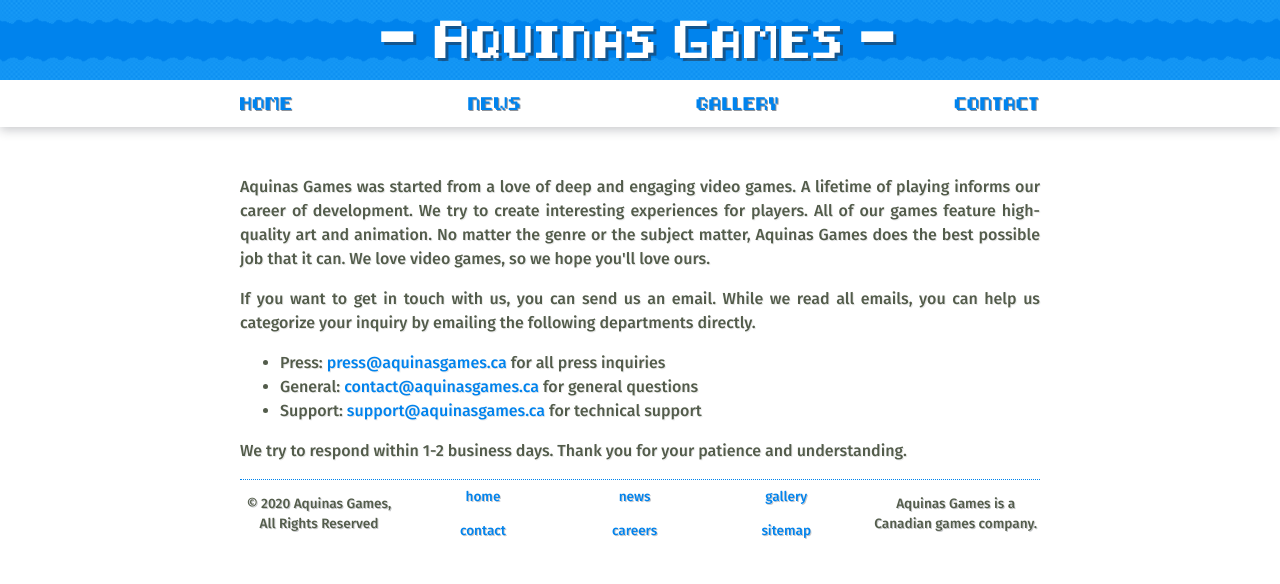
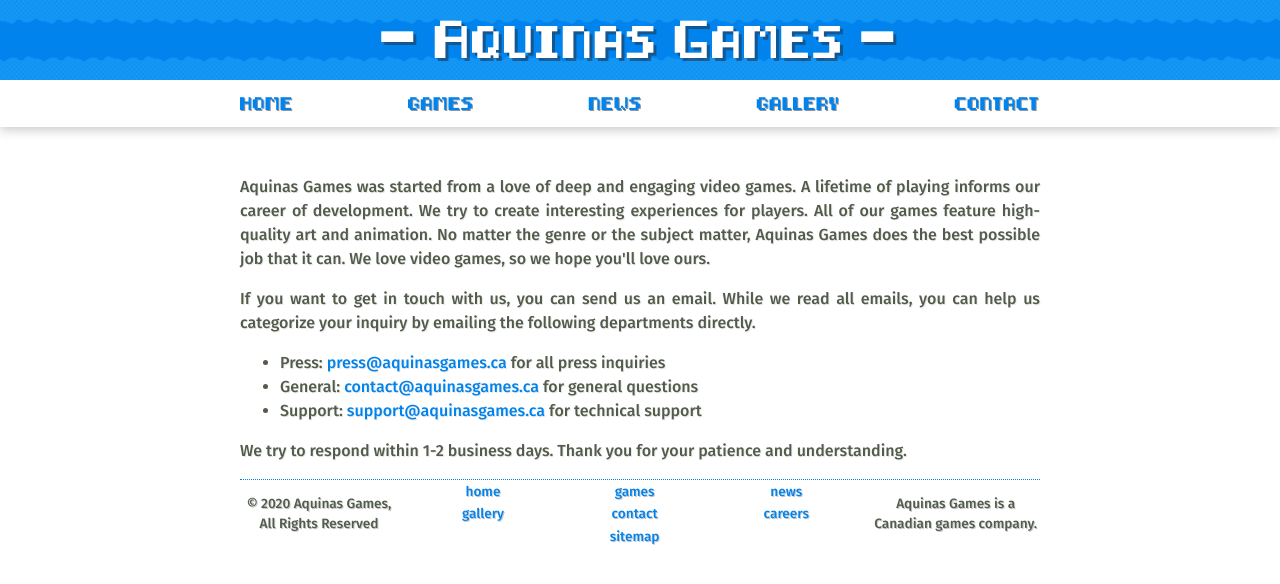
Before and after one commit to AquinasGames/website, a Jekyll site: the page built from index.html, in a window 1280 px wide. Shown: the top 584 px of the page. Built offline with Jekyll 4.4.1, drawn with Linux system fonts in a browser that asks for light colours; nearby versions of some CDN libraries; library files that are not in the unit come from our copies.

Commit message:
Add games page to site, navbar, footer

```diff
--- a/_includes/footer.html
+++ b/_includes/footer.html
@@ -2,6 +2,7 @@
     <p>&copy; 2020 Aquinas Games, All Rights Reserved</p>
     <div id="footer-site-links">
         <a href="/">home</a>
+        <a href="/games">games</a>
         <a href="/news">news</a>
         <a href="/gallery">gallery</a>
         <a href="/contact">contact</a>
--- a/_includes/navigation-bar.html
+++ b/_includes/navigation-bar.html
@@ -9,6 +9,7 @@
     </div>
     <div id="navigation-bar-links">
         <a href="/">home</a>
+        <a href="/games">games</a>
         <a href="/news">news</a>
         <a href="/gallery">gallery</a>
         <a href="/contact">contact</a>
--- /dev/null
+++ b/games.html
@@ -0,0 +1,6 @@
+---
+title: Games | Aquinas Games
+layout: main
+---
+
+{% include games.html %}
```
